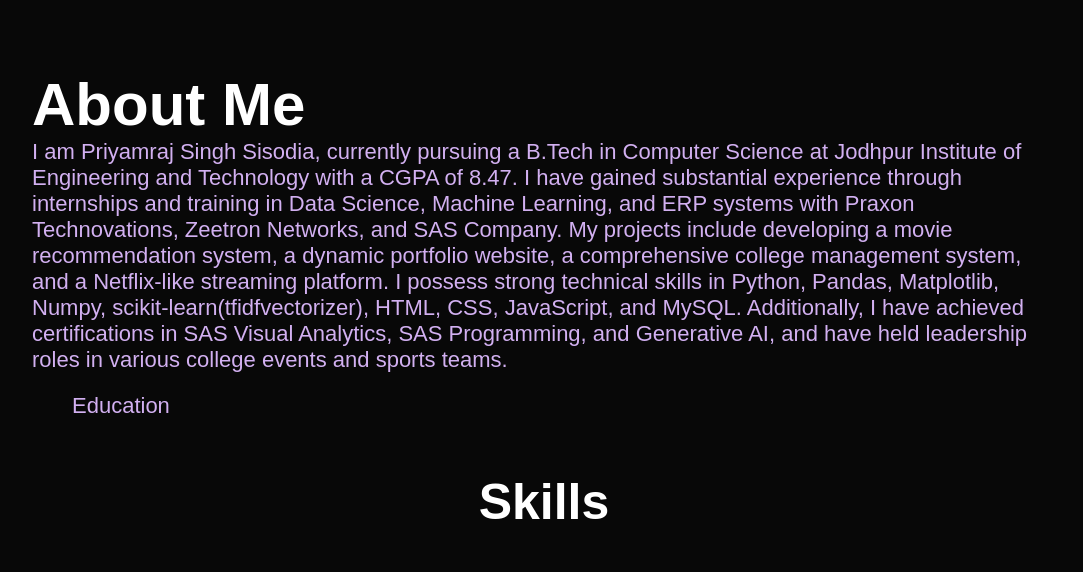
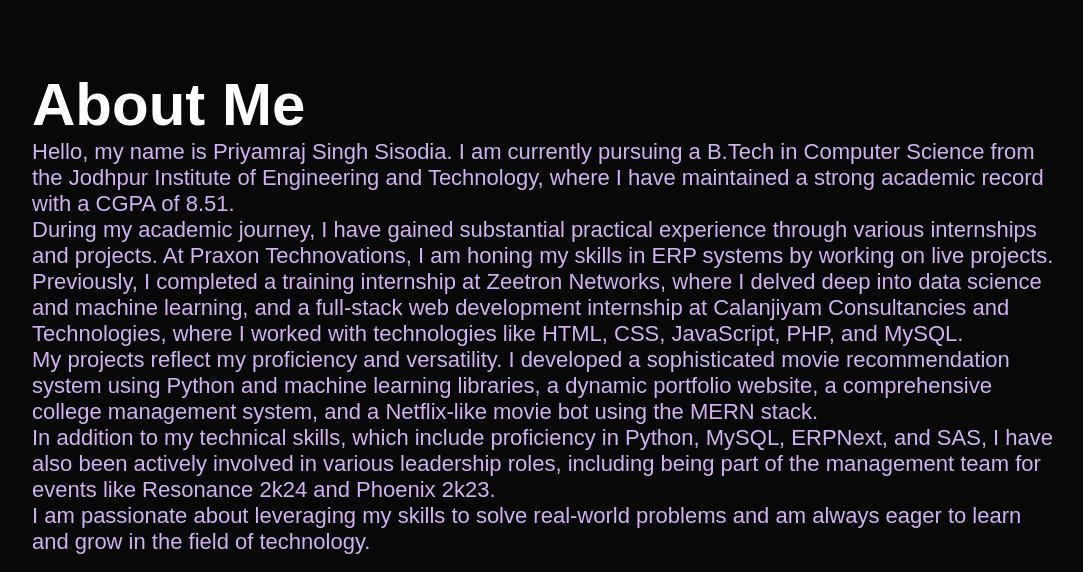
Before and after one commit to SisodiaPriyamraj/Portfolio_Website, a plain HTML site: page index.html in a window 1280 px wide. Shown: the part 820-1392 px from the top of the page, without its empty margins (96-1179 px from the left). Drawn offline with Linux system fonts and the light colour scheme.

Commit message:
Modified Text

```diff
--- a/index.html
+++ b/index.html
@@ -44,20 +44,15 @@
           <div class="about-col-2">
             <h1 class="sub-title">About Me</h1>
             <p>
-              I am Priyamraj Singh Sisodia, currently pursuing a B.Tech in
-              Computer Science at Jodhpur Institute of Engineering and
-              Technology with a CGPA of 8.47. I have gained substantial
-              experience through internships and training in Data Science,
-              Machine Learning, and ERP systems with Praxon Technovations,
-              Zeetron Networks, and SAS Company. My projects include developing
-              a movie recommendation system, a dynamic portfolio website, a
-              comprehensive college management system, and a Netflix-like
-              streaming platform. I possess strong technical skills in Python,
-              Pandas, Matplotlib, Numpy, scikit-learn(tfidfvectorizer), HTML,
-              CSS, JavaScript, and MySQL. Additionally, I have achieved
-              certifications in SAS Visual Analytics, SAS Programming, and
-              Generative AI, and have held leadership roles in various college
-              events and sports teams.
+              Hello, my name is Priyamraj Singh Sisodia. I am currently pursuing a B.Tech in Computer Science from the Jodhpur Institute of Engineering and Technology, where I have maintained a strong academic record with a CGPA of 8.51.<br>
+
+During my academic journey, I have gained substantial practical experience through various internships and projects. At Praxon Technovations, I am honing my skills in ERP systems by working on live projects. Previously, I completed a training internship at Zeetron Networks, where I delved deep into data science and machine learning, and a full-stack web development internship at Calanjiyam Consultancies and Technologies, where I worked with technologies like HTML, CSS, JavaScript, PHP, and MySQL.<br>
+
+My projects reflect my proficiency and versatility. I developed a sophisticated movie recommendation system using Python and machine learning libraries, a dynamic portfolio website, a comprehensive college management system, and a Netflix-like movie bot using the MERN stack. <br>
+
+In addition to my technical skills, which include proficiency in Python, MySQL, ERPNext, and SAS, I have also been actively involved in various leadership roles, including being part of the management team for events like Resonance 2k24 and Phoenix 2k23.<br>
+
+I am passionate about leveraging my skills to solve real-world problems and am always eager to learn and grow in the field of technology.
             </p>
             <div class="tab-titles">
               <p class="tab-links" onclick="opentab('Education')">Education</p>
```
